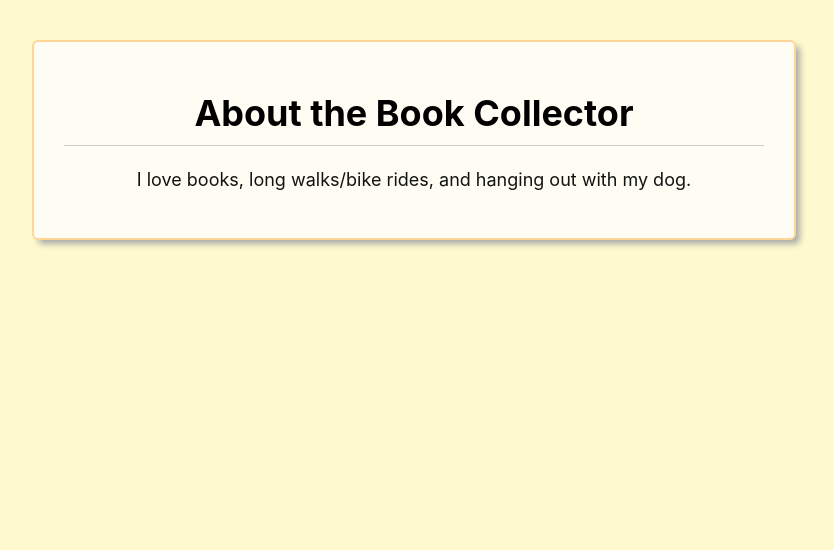
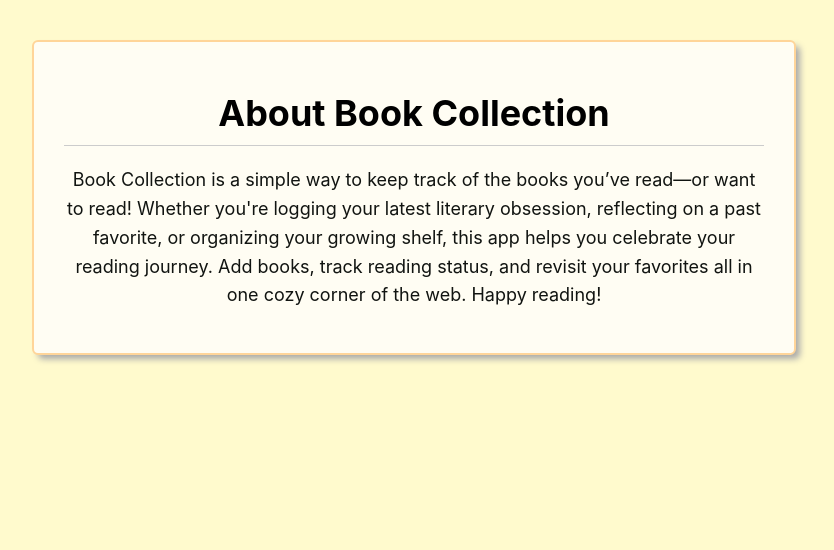
Before and after one commit to mcohenfuentes/django-crud-app-book-collector, a Django app: page /about/ in a window 1280 px wide. Shown: the part 67-617 px from the top of the page, without its empty margins (226-1060 px from the left). Run offline with Django 5.2, Linux system fonts and the light colour scheme.

Commit message:
edited about page

```diff
--- a/main_app/templates/about.html
+++ b/main_app/templates/about.html
@@ -1,9 +1,9 @@
 {% extends 'base.html' %}
 {% block content %}
 <div class="about-container">
-<h1>About the Book Collector</h1>
+<h1>About Book Collection</h1>
 <hr />
 <p class="page-content">
-  I love books, long walks/bike rides, and hanging out with my dog.
+  Book Collection is a simple way to keep track of the books you’ve read—or want to read! Whether you're logging your latest literary obsession, reflecting on a past favorite, or organizing your growing shelf, this app helps you celebrate your reading journey. Add books, track reading status, and revisit your favorites all in one cozy corner of the web. Happy reading!
 </p>
 {% endblock %}
```
